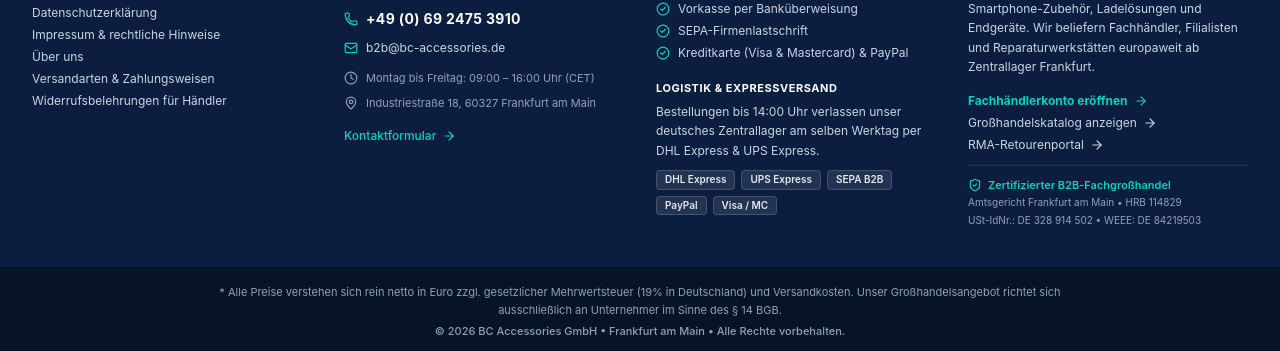
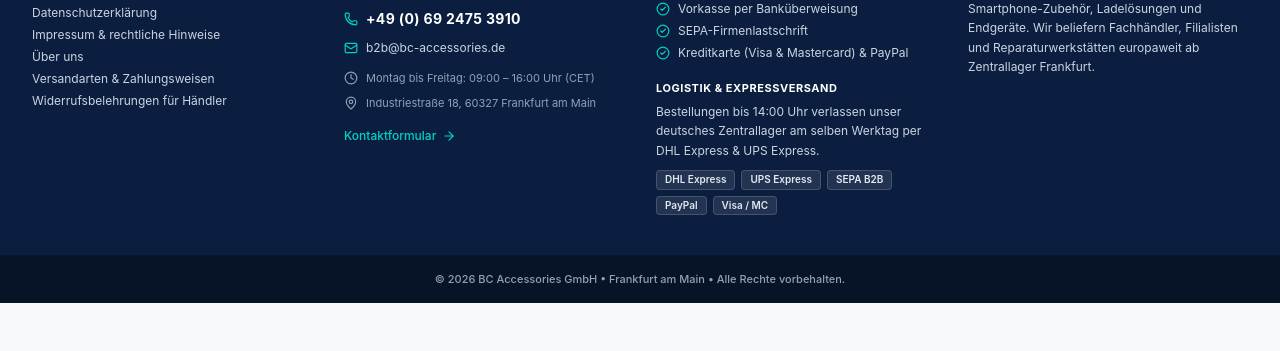
Before and after one commit to Harbixco/accessories, a React (Vite) app in the folder client/: page / in a window 1280 px wide. Shown: the part 2104-2455 px from the top of the page. After the commit the page ends 2407 px from the top, so only its background shows below. Built offline with nearby package versions, Linux system fonts and the light colour scheme; no server answers.

Commit message:
Remove dealer action links, compliance details, and bottom disclaimer per request

```diff
--- a/client/src/components/Footer.jsx
+++ b/client/src/components/Footer.jsx
@@ -7,10 +7,7 @@ import {
   MapPin,
   Clock,
   ArrowRight,
-  ShieldCheck,
   CheckCircle2,
-  Truck,
-  CreditCard,
 } from 'lucide-react';
 
 const Footer = () => {
@@ -157,7 +154,7 @@ const Footer = () => {
           </div>
         </div>
 
-        {/* Col 4: DEALER SERVICES & VERIFICATION */}
+        {/* Col 4: DEALER SERVICES */}
         <div className="space-y-3">
           <h4 className="font-bold text-white uppercase text-[11px] tracking-wider mb-2">
             {t('footer.col4Title')}
@@ -165,55 +162,11 @@ const Footer = () => {
           <p className="text-xs text-slate-300 leading-relaxed">
             {t('footer.aboutText')}
           </p>
-          <div className="pt-1 space-y-1.5">
-            <Link
-              to="/register"
-              className="inline-flex items-center gap-1.5 text-xs font-bold text-[#00d2c4] hover:text-white hover:underline transition-colors"
-            >
-              <span>{t('footer.openAccount')}</span>
-              <ArrowRight className="w-3.5 h-3.5" />
-            </Link>
-            <div>
-              <Link
-                to="/catalog"
-                className="inline-flex items-center gap-1.5 text-xs text-slate-300 hover:text-white transition-colors"
-              >
-                <span>{t('footer.catalogLink')}</span>
-                <ArrowRight className="w-3.5 h-3.5" />
-              </Link>
-            </div>
-            <div>
-              <Link
-                to="/rma"
-                className="inline-flex items-center gap-1.5 text-xs text-slate-300 hover:text-white transition-colors"
-              >
-                <span>{t('footer.rmaPortal')}</span>
-                <ArrowRight className="w-3.5 h-3.5" />
-              </Link>
-            </div>
-          </div>
-
-          {/* Authentic B2B Commercial Compliance Notice */}
-          <div className="pt-3 border-t border-white/10 space-y-1">
-            <div className="flex items-center gap-1.5 text-[11px] text-[#00d2c4] font-semibold">
-              <ShieldCheck className="w-3.5 h-3.5 shrink-0" />
-              <span>{isGerman ? 'Zertifizierter B2B-Fachgroßhandel' : 'Verified B2B Wholesale Distributor'}</span>
-            </div>
-            <p className="text-[10px] text-slate-400">
-              Amtsgericht Frankfurt am Main • HRB 114829
-            </p>
-            <p className="text-[10px] text-slate-400">
-              USt-IdNr.: DE 328 914 502 • WEEE: DE 84219503
-            </p>
-          </div>
         </div>
       </div>
 
       {/* Bottom Legal & Copyright Bar */}
       <div className="border-t border-[#09172e] py-4 px-4 bg-[#071428] text-center text-[11px] text-slate-400">
-        <p className="max-w-4xl mx-auto mb-1 text-slate-400 leading-relaxed">
-          {t('footer.disclaimer')}
-        </p>
         <p className="font-medium text-slate-400">
           © {new Date().getFullYear()} BC Accessories GmbH • Frankfurt am Main • {t('footer.rights')}
         </p>
```
